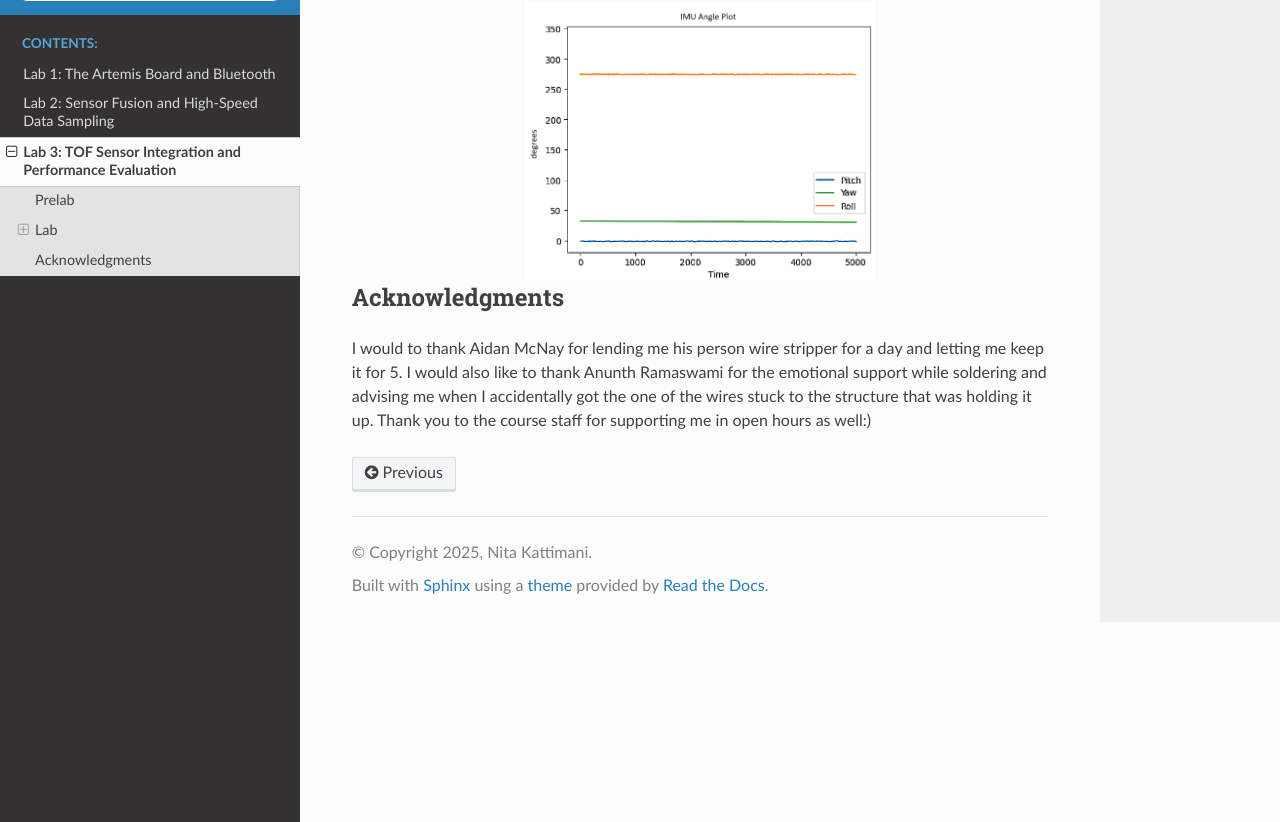
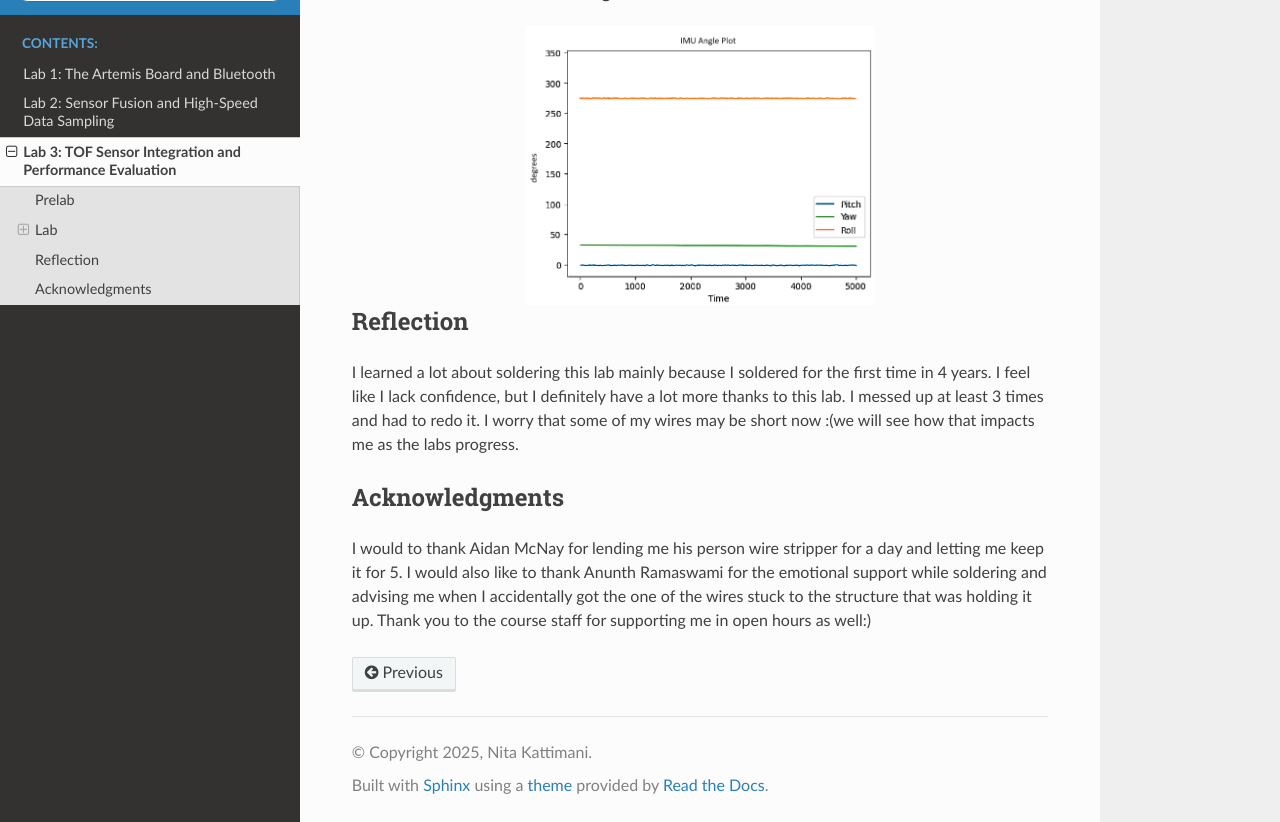
Before and after one commit to nskatti1/Fast-Robots, a Sphinx documentation site: the page built from docs/lab3.rst, in a window 1280 px wide and 900 px high, scrolled down 5283 px, cut to the strip 78-900 px from the top of the window. Built offline with Sphinx 7.4.7 and the Read the Docs theme 3.1.0, drawn with Linux system fonts in a browser that asks for light colours; pages that are not in the unit, such as notebooks, are missing from menus.

Commit message:
Update lab3.rst

```diff
--- a/docs/lab3.rst
+++ b/docs/lab3.rst
@@ -151,6 +151,10 @@
    :align: center
    :width: 50%
 
+Reflection
+--------------------------------------------------------------------------
+I learned a lot about soldering this lab mainly because I soldered for the first time in 4 years. I feel like I lack confidence, but I definitely have a lot more thanks to this lab. I messed up at least 3 times and had to redo it. I worry that some of my wires may be short now :(we will see how that impacts me as the labs progress.
+
 Acknowledgments
 --------------------------------------------------------------------------
 
```
